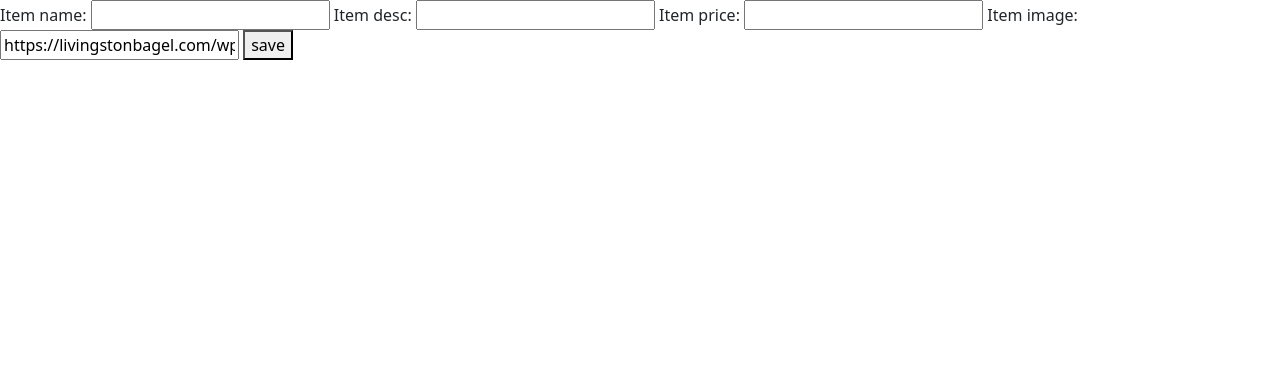
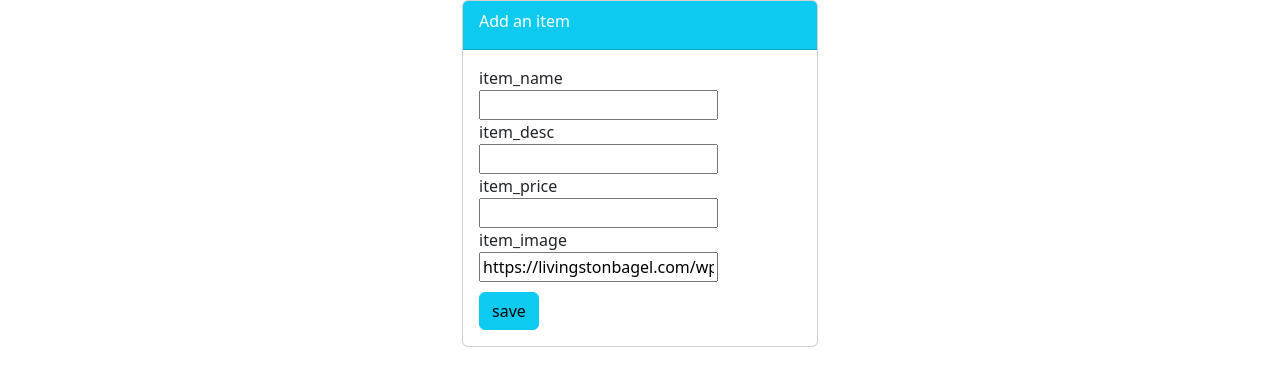
Before and after one commit to GianlorenzoDercole/python_food_application, a Django app: page /food/add in a window 1280 px wide. Shown: the part 56-442 px from the top of the page. Run offline with Django 4.2, Linux system fonts and the light colour scheme.

Commit message:
added styling to add item form see item-form.html

```diff
--- a/food/templates/food/index.html
+++ b/food/templates/food/index.html
@@ -12,8 +12,6 @@
 </head>
 <body>
     {% block body %}
-
-
 
 
 
--- a/food/templates/food/item-form.html
+++ b/food/templates/food/item-form.html
@@ -1,9 +1,35 @@
+
+
 {% extends 'food/base.html' %}
 
+
 {% block body %}
-<form method="POST">
-    {% csrf_token %}
-    {{form}}
-    <button type="submit">save</button>
-</form>
+<div class='container'>
+    <div class='row'>
+        <div class='col-md-4 offset-md-4'>
+            <div class='card'>
+                <div class='card-header bg-info text-white'>
+                    <div class='card-title'>
+                        Add an item
+                    </div>
+                </div>
+                <div class='card-body'>
+                    <form method='POST'>
+                        {% csrf_token %}
+                        <!-- {{ form }} -->
+                        {% for field in form %}
+                            <div class='form-group'>
+                                {{ field.name }}
+                                <br>
+                                {{ field }}
+                            </div>
+                        {% endfor %}
+
+                        <button class='btn btn-info ' style='margin-top: 10px;' type='submit'>save</button>
+                    </form>
+                </div>
+            </div>
+        </div>
+    </div>
+</div>
 {% endblock %}
--- a/users/templates/users/register.html
+++ b/users/templates/users/register.html
@@ -1,10 +1,4 @@
 {% extends 'food/base.html' %}
-
-
-
-
-
-
 
 
 {% block body %}
```
